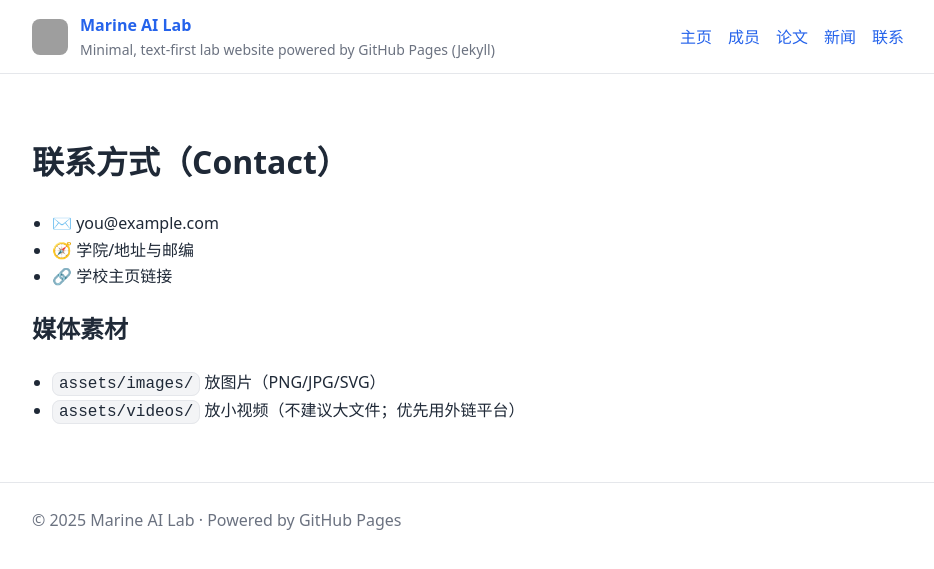
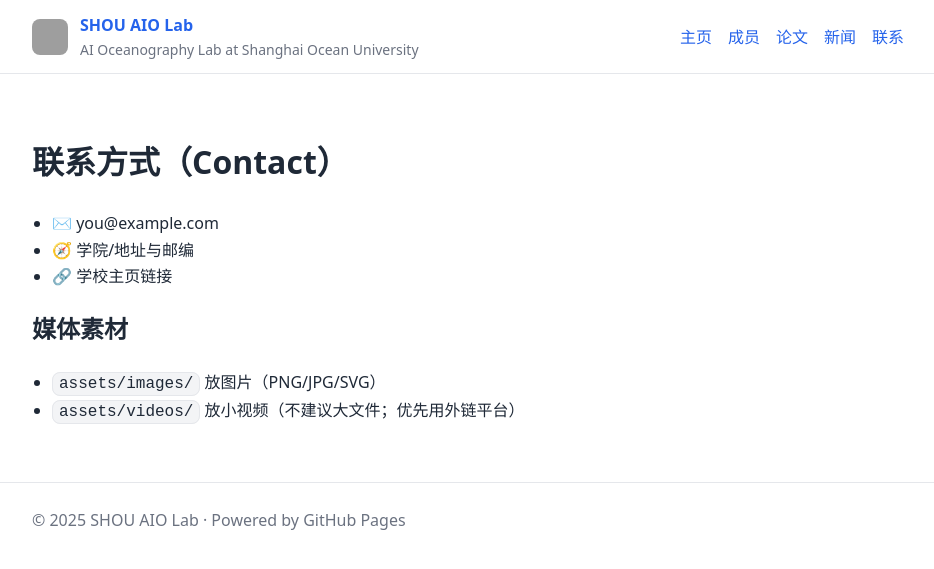
Before and after one commit to shou-aio-lab/shou-aio-lab.github.io, a Jekyll site: the page built from contact.md, in a window 1280 px wide. Shown: the top 569 px of the page, without its empty margins (172-1106 px from the left). Built offline with Jekyll 4.4.1, drawn with Linux system fonts in a browser that asks for light colours; grey boxes are pictures that could not be loaded.

Commit message:
Update _config.yml

```diff
--- a/_config.yml
+++ b/_config.yml
@@ -1,5 +1,5 @@
-title: Marine AI Lab
-description: Minimal, text-first lab website powered by GitHub Pages (Jekyll)
+title: SHOU AIO Lab
+description: AI Oceanography Lab at Shanghai Ocean University
 markdown: kramdown
 # If you publish in a repo that's NOT username.github.io, set baseurl to /your-repo-name
 # baseurl: ""
```
